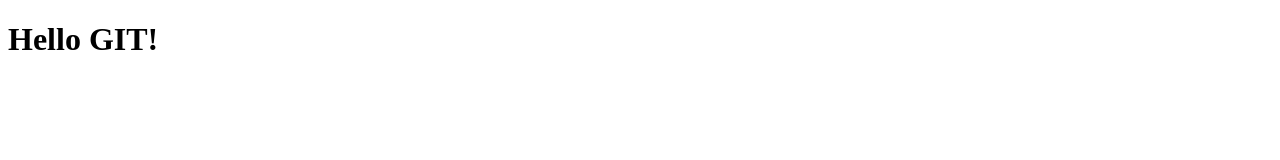
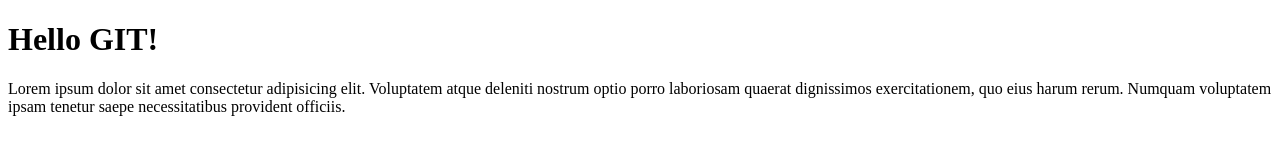
Before and after one commit to kingabiereg/git-course-4, a plain HTML site: page index.html in a window 1280 px wide. Drawn offline with Linux system fonts and the light colour scheme.

Commit message:
added paragraph

```diff
--- a/index.html
+++ b/index.html
@@ -8,5 +8,6 @@
 </head>
 <body>
     <h1> Hello GIT!</h1>
+    <p>Lorem ipsum dolor sit amet consectetur adipisicing elit. Voluptatem atque deleniti nostrum optio porro laboriosam quaerat dignissimos exercitationem, quo eius harum rerum. Numquam voluptatem ipsam tenetur saepe necessitatibus provident officiis.</p>
 </body>
 </html>
```
